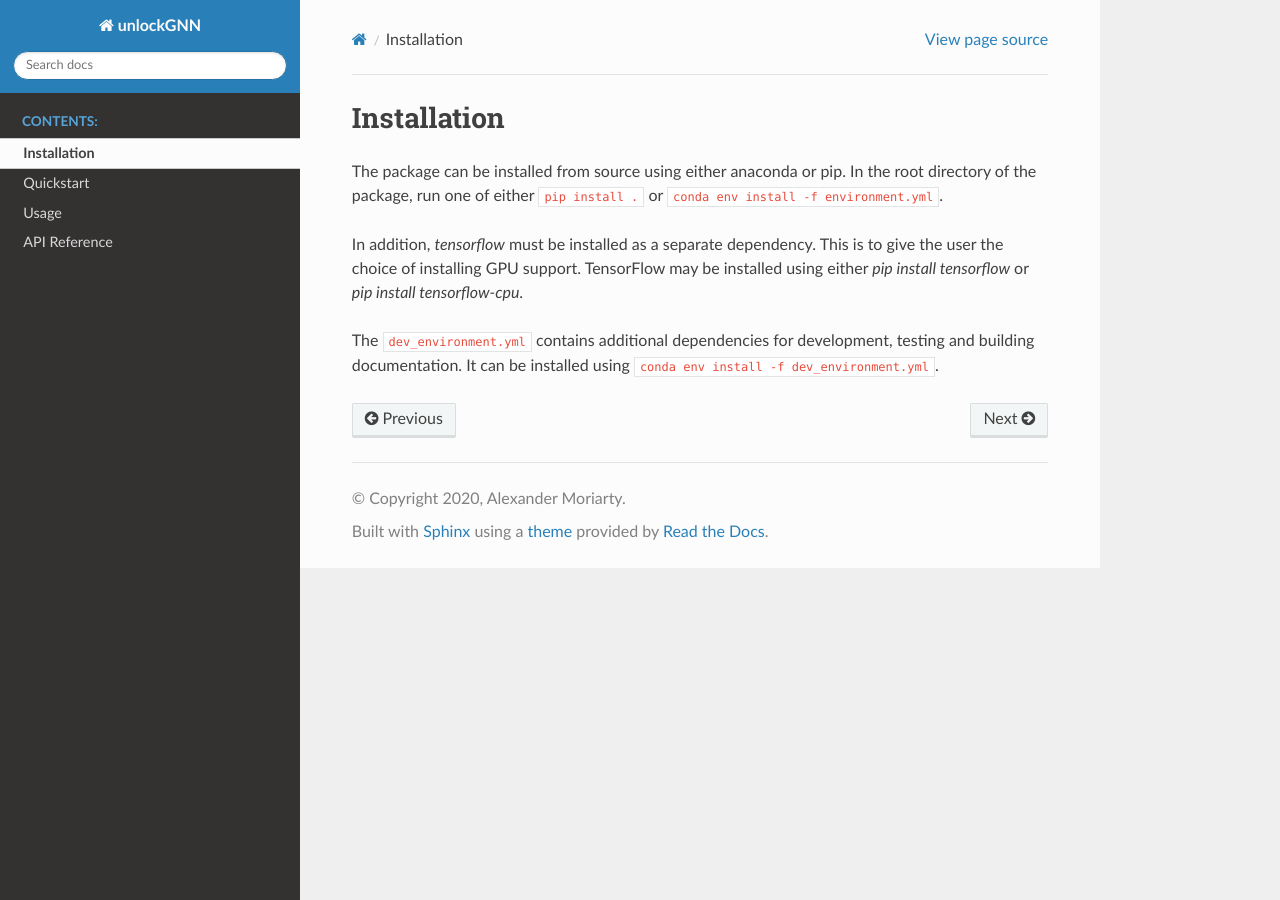
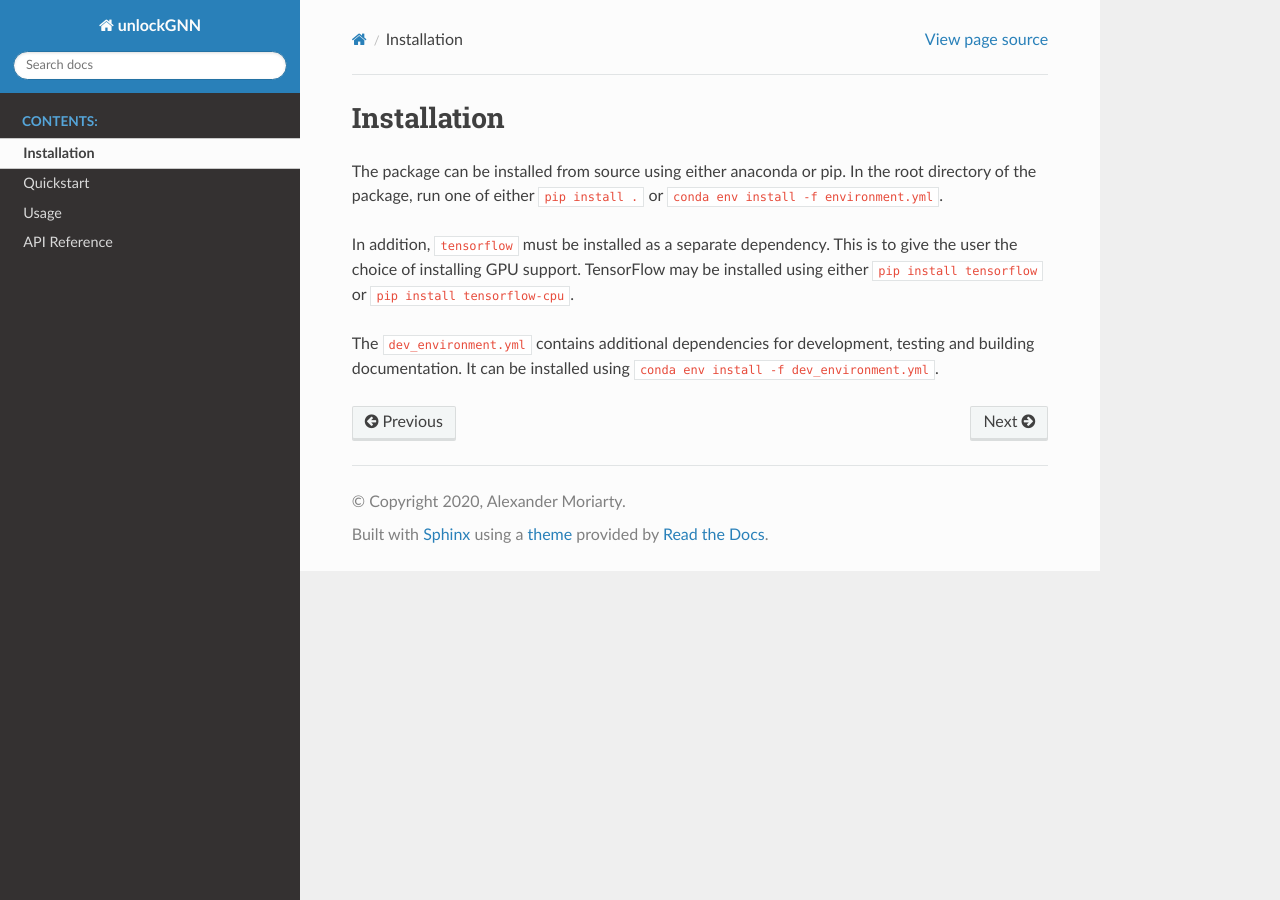
Before and after one commit to a-ws-m/unlockNN, a Sphinx documentation site: the page built from docs/source/installation.rst, in a window 1280 px wide. Built offline with Sphinx 7.4.7 and the Read the Docs theme 2.0.0, drawn with Linux system fonts in a browser that asks for light colours.

Commit message:
Backtick fix

```diff
--- a/docs/source/installation.rst
+++ b/docs/source/installation.rst
@@ -6,9 +6,9 @@ In the root directory of the package, run one of either
 ``pip install .`` or
 ``conda env install -f environment.yml``.
 
-In addition, `tensorflow` must be installed as a separate dependency.
+In addition, ``tensorflow`` must be installed as a separate dependency.
 This is to give the user the choice of installing GPU support.
-TensorFlow may be installed using either `pip install tensorflow` or `pip install tensorflow-cpu`.
+TensorFlow may be installed using either ``pip install tensorflow`` or ``pip install tensorflow-cpu``.
 
 The ``dev_environment.yml`` contains additional dependencies for development, testing and building documentation.
 It can be installed using ``conda env install -f dev_environment.yml``.
```
